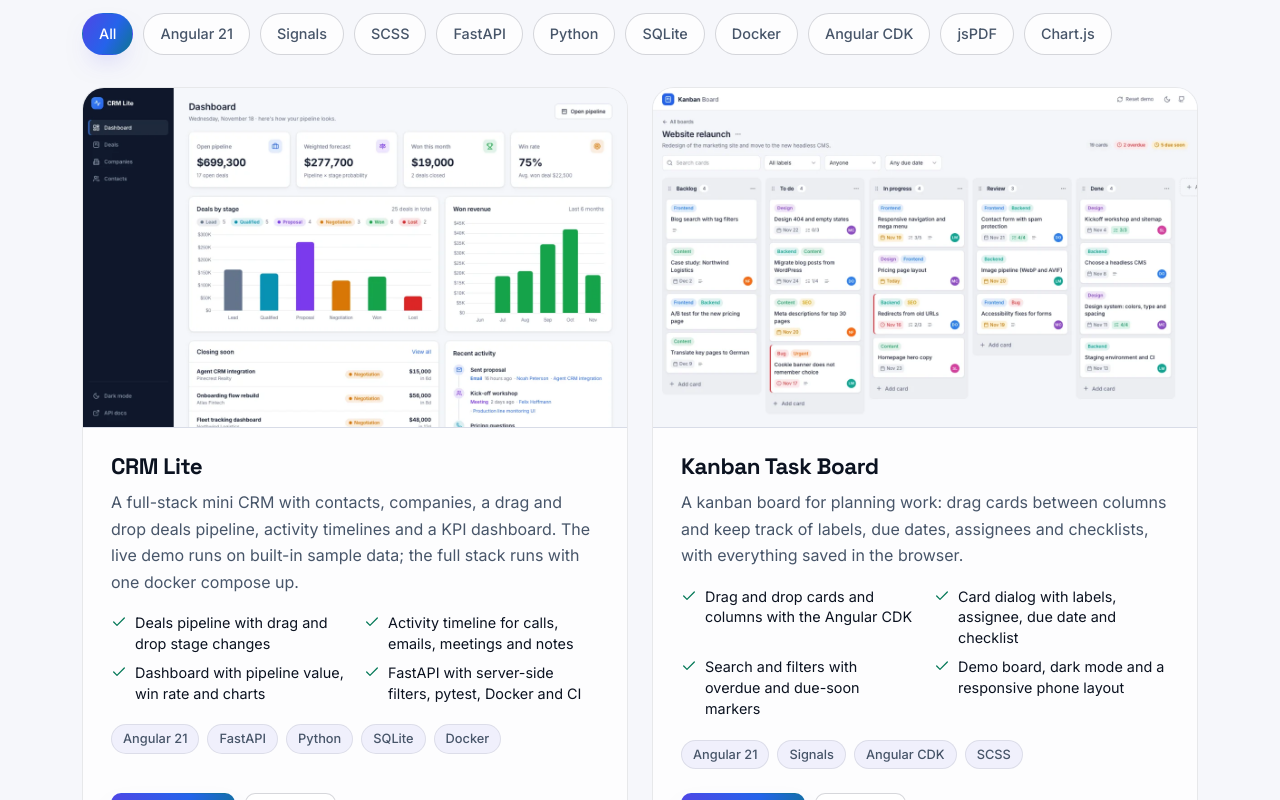
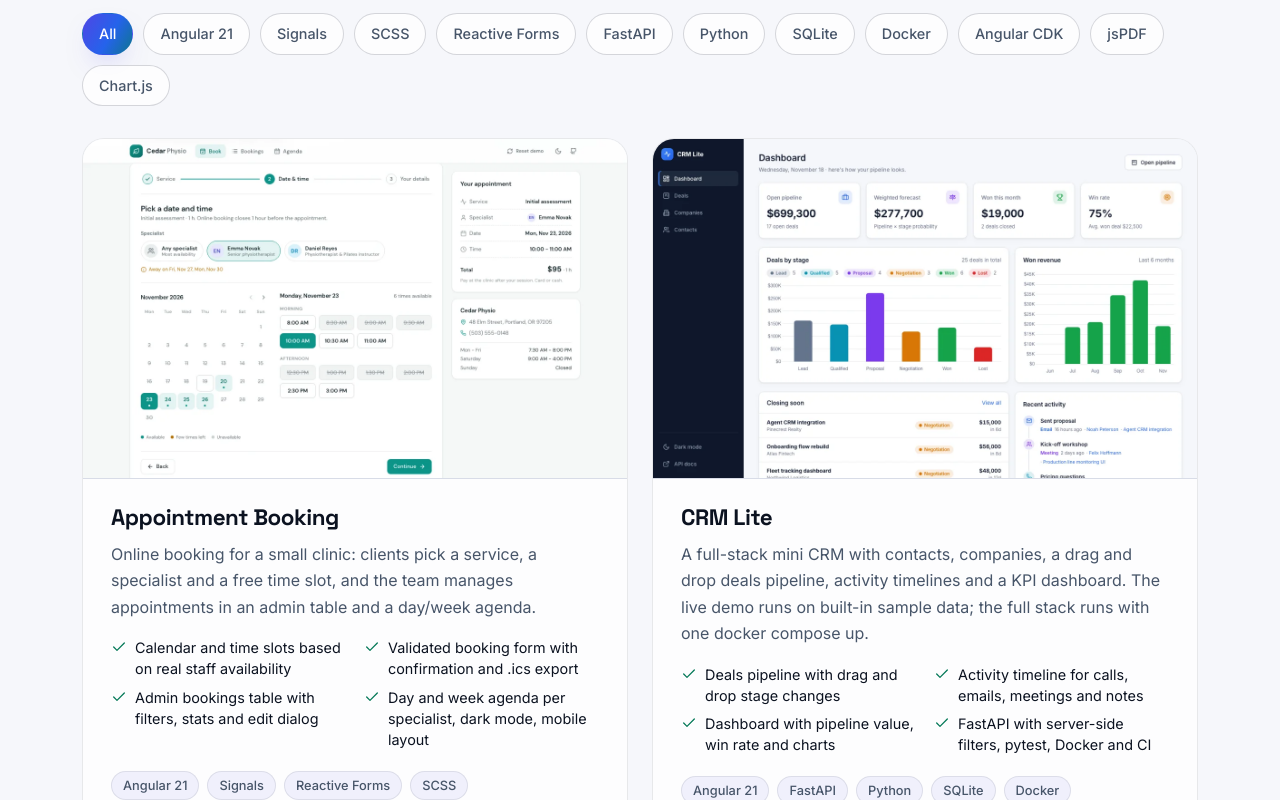
Before and after one commit to hkhodkar/hkhodkar.github.io, an Angular app: page / in a window 1280 px wide. Shown: the part 2180-2980 px from the top of the page. Built offline with nearby package versions, Linux system fonts and the light colour scheme.

Commit message:
add appointment-booking project

```diff
--- a/src/app/data/projects.ts
+++ b/src/app/data/projects.ts
@@ -20,6 +20,22 @@ export interface Project {
 }
 
 export const PROJECTS: Project[] = [
+  {
+    slug: 'appointment-booking',
+    title: 'Appointment Booking',
+    summary:
+      'Online booking for a small clinic: clients pick a service, a specialist and a free time slot, and the team manages appointments in an admin table and a day/week agenda.',
+    highlights: [
+      'Calendar and time slots based on real staff availability',
+      'Validated booking form with confirmation and .ics export',
+      'Admin bookings table with filters, stats and edit dialog',
+      'Day and week agenda per specialist, dark mode, mobile layout',
+    ],
+    tags: ['Angular 21', 'Signals', 'Reactive Forms', 'SCSS'],
+    demoUrl: 'https://hkhodkar.github.io/appointment-booking/',
+    codeUrl: 'https://github.com/hkhodkar/appointment-booking',
+    added: '2026-11-19',
+  },
   {
     slug: 'crm-lite',
     title: 'CRM Lite',
```
Also changed, not shown: public/projects/appointment-booking.webp (added).
